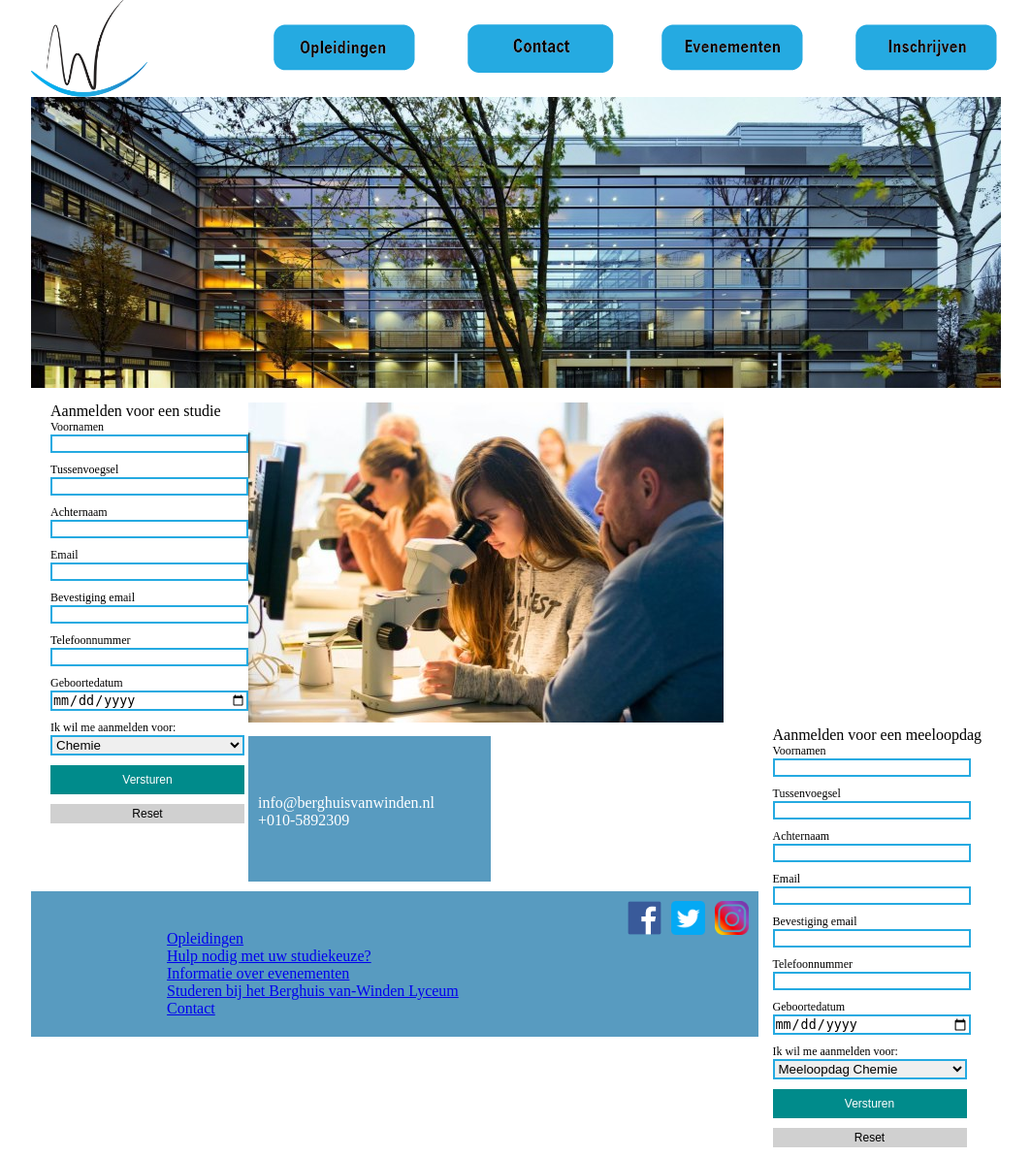
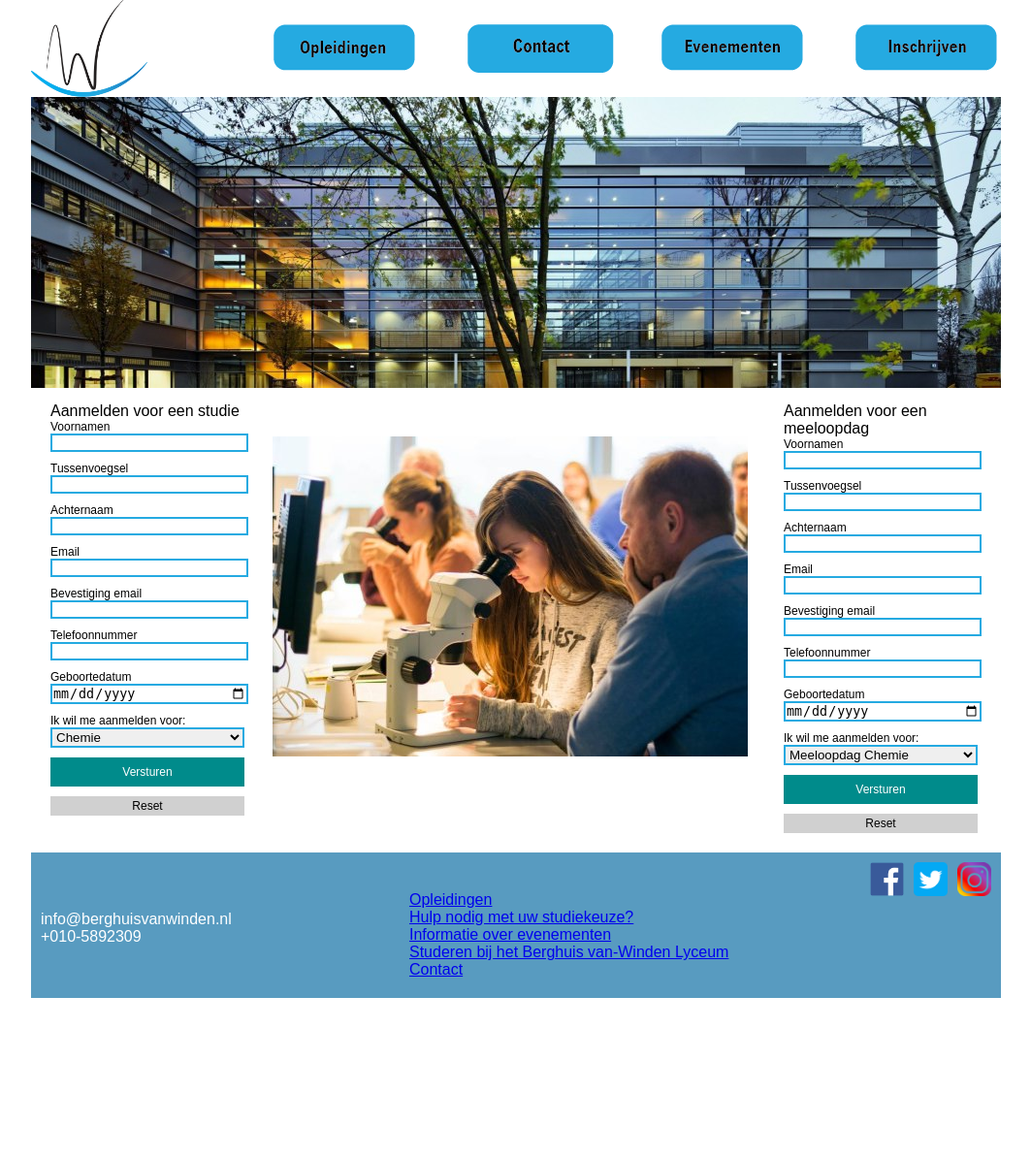
Before and after one commit to PatrickVording/Project-Boze-Wolf, a PHP site: page /aanmeldformulier.html in a window 1280 px wide. Shown: the whole page at 97% size, without its empty margins (108-1171 px from the left). After the commit the page ends 1029 px from the top, so only its background shows below. Run offline with PHP 8.4, Linux system fonts and the light colour scheme.

Commit message:
Images toegevoegd bij de formulieren, en de formulieren op goede plaats gezet.

```diff
--- a/aanmeldformulier.html
+++ b/aanmeldformulier.html
@@ -81,7 +81,8 @@
 					<input type="reset" value="Reset" id="reset" />
 				</form>
 			</div>
-			<div id="studerenimage">
+
+			<div id="Imagebox">
 				<img src="images/studeren.png" alt="Student">
 			</div>
 
--- a/contactformulier.html
+++ b/contactformulier.html
@@ -33,6 +33,7 @@
 				</ul>
 			</div>
 		</div>
+
 		<div class="header">
 			<img class="foto2" src="images/header.jpg"  alt="headerimage">
 		</div>
@@ -83,6 +84,10 @@
 					<input type="reset" value="Reset" id="reset" />
 				</form>
 			</div>
+
+			<div id="Imagebox2">
+				<img src="images/contact.png" alt="Telefoon met beeldscherm">
+			</div>
 		</div>
 
 
--- a/stylesheet.css
+++ b/stylesheet.css
@@ -4,8 +4,12 @@
 		padding: 0;
 	}
 
-p
-	{
+body {
+	font-family: arial, helvetica, sans-serif;
+	color: #000000;
+}
+
+p	{
 		text-align: justify;
 	}
 
@@ -178,13 +182,38 @@
 /* FORMULIEREN */
 
 .content2 {
+		width: 1000px;
+		background-color: white;
+		float:left;
+}
 
+#Imagebox {
+	margin-top: 35px;
+	margin-left: 25px;
+	width: 500px;
+	float:left;
 }
+
+#Imagebox2 {
+	margin-top: 35px;
+	margin-left: 75px;
+	width: 500px;
+	float:left;
+}
+
+#Imagebox2 img {
+	width: 700px;
+	height:380px;
+}
+
 #contactformulier {
+	width: 204px;
 	float: left;
 	margin-left: 20px;
 }
+
 #contactformulier2 {
+	width: 204px;
 	float: right;
 	margin-right: 20px;
 }
```
Also changed, not shown: images/contact.png (added).
